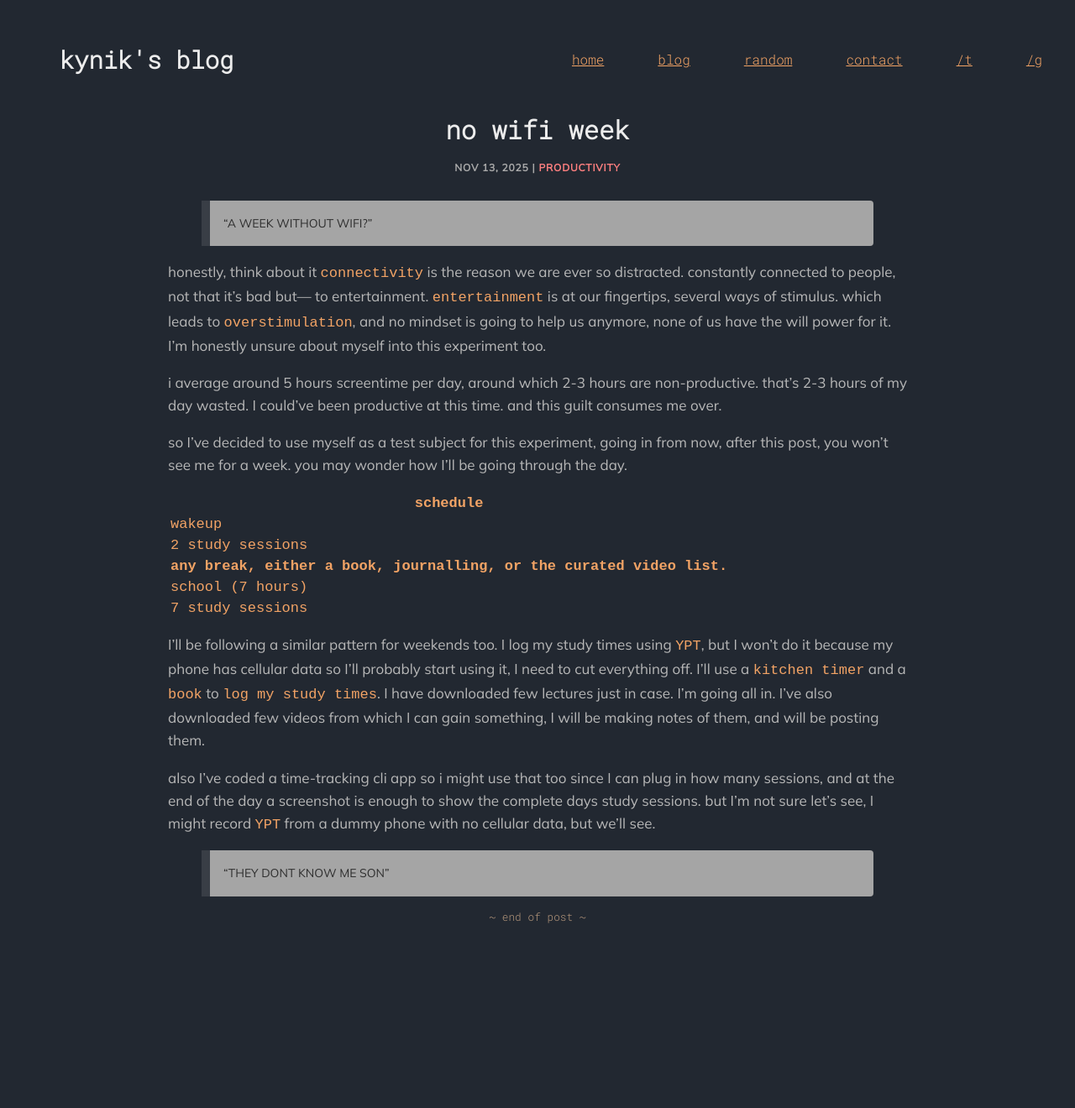
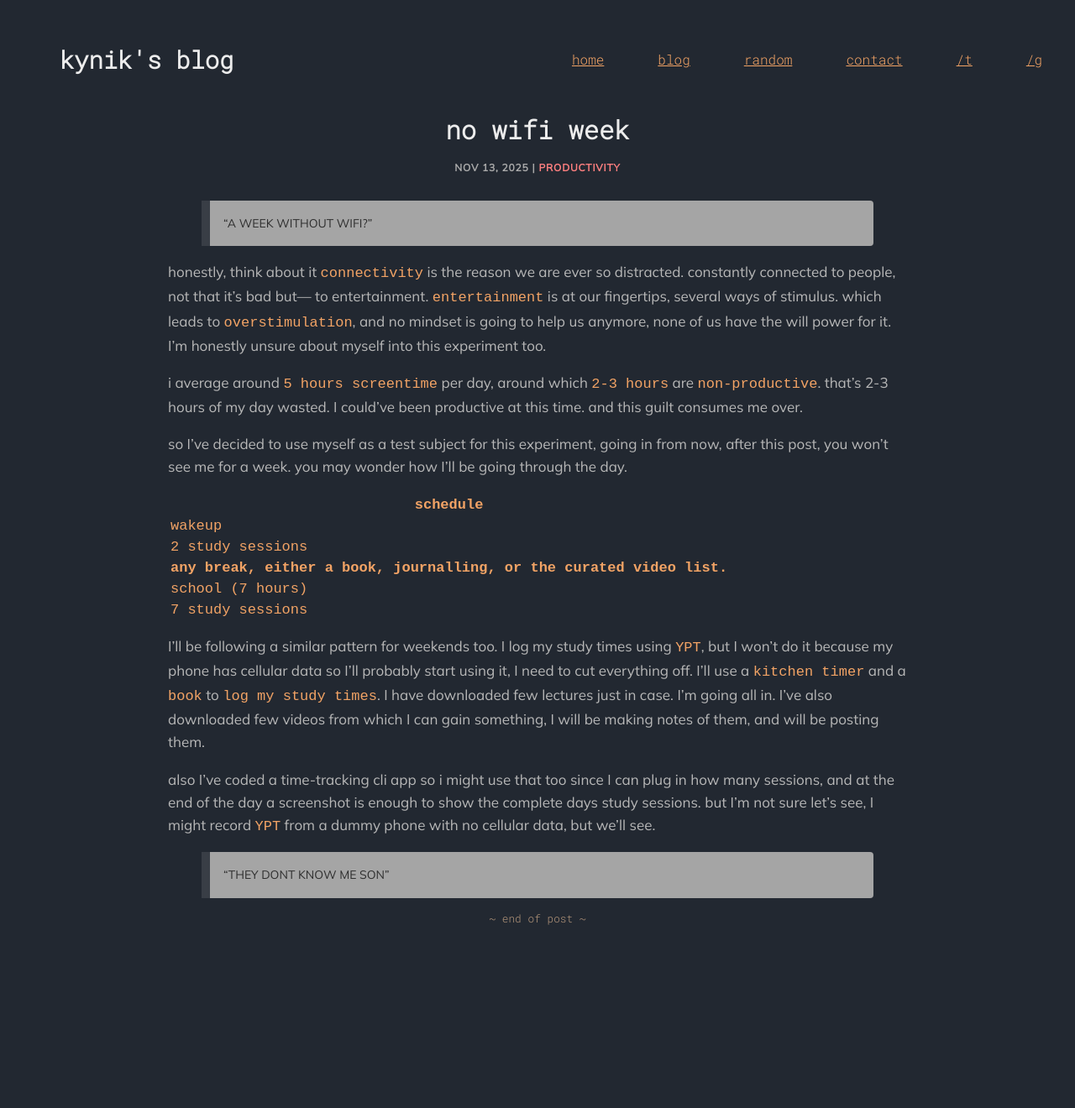
Before and after one commit to 7ynikos/7ynikos.github.io, a Jekyll site: the page built from blog/_posts/2025-11-13-no-wifi-for-a-week.md, in a window 1280 px wide. Shown: the whole page at 84% size. Built offline with Jekyll 4.4.1, drawn with Linux system fonts in a browser that asks for light colours.

```diff
--- a/blog/_posts/2025-11-13-no-wifi-for-a-week.md
+++ b/blog/_posts/2025-11-13-no-wifi-for-a-week.md
@@ -9,7 +9,7 @@ tag: productivity
 honestly, think about it `connectivity` is the reason we are ever so distracted. constantly connected to people, not that it's bad but— to entertainment. `entertainment` is at our fingertips, several ways of stimulus. which leads to `overstimulation`, and no mindset is going to help us anymore, none of us have the will power for it.
 I'm honestly unsure about myself into this experiment too.
 
-i average around 5 hours screentime per day, around which 2-3 hours are non-productive.
+i average around `5 hours screentime` per day, around which `2-3 hours` are `non-productive`.
 that's 2-3 hours of my day wasted. I could've been productive at this time. and this guilt consumes me over.
 
 so I've decided to use myself as a test subject for this experiment, going in from now, after this post, you won't see me for a week. you may wonder how I'll be going through the day.
```
